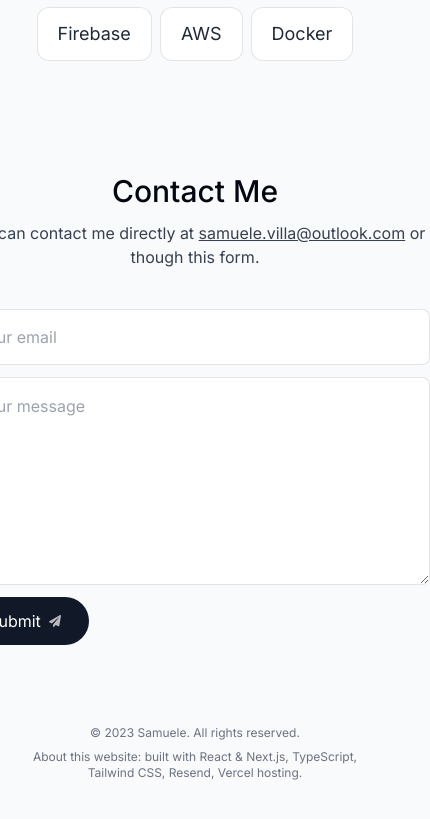
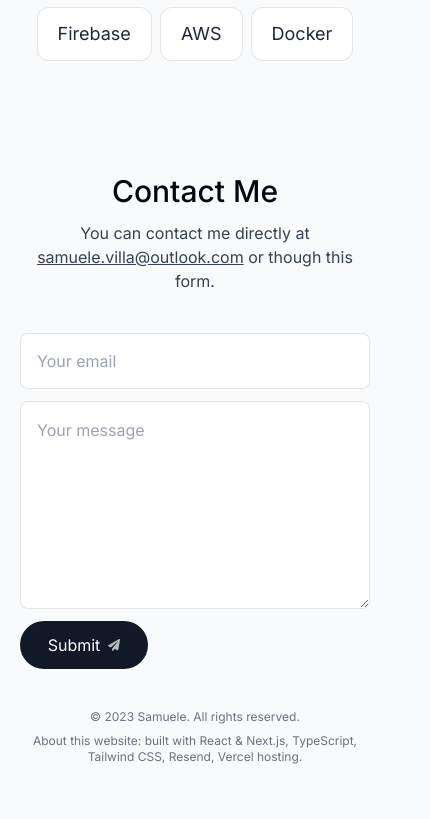
Before and after one commit to SamueleVilla/portfolio, a Next.js app: page / in a window 390 px wide. Shown: the part 2059-2878 px from the top of the page, 430 px wide, since content can reach past the window. Built offline with nearby package versions, Linux system fonts and the light colour scheme; no server answers.

Commit message:
fix: mobile view now is responsive

```diff
--- a/src/app/globals.css
+++ b/src/app/globals.css
@@ -2,8 +2,10 @@
 @tailwind components;
 @tailwind utilities;
 
-html {
-  --line-color: #e5e7eb;
+*{
+  box-sizing: border-box;
+  margin: 0;
+  padding: 0;
 }
 
 .borderBlack {
--- a/src/components/contact.tsx
+++ b/src/components/contact.tsx
@@ -13,7 +13,7 @@ export default function Contact() {
 
   return (
     <motion.section
-      className="mb-20 sm:mb-28 sm:px-2 w-[min(100%, 38rem)] text-center"
+      className="text-center w-full md:max-w-3xl"
       ref={ref}
       id="contact"
       initial={{
--- a/src/components/footer.tsx
+++ b/src/components/footer.tsx
@@ -2,7 +2,7 @@ import React from 'react';
 
 export default function Footer() {
   return (
-    <footer className="mb-10 px-4 text-center text-gray-500">
+    <footer className="mt-10 mb-10 px-4 text-center text-gray-500">
       <small className="mb-2 text-xs block">
         &copy; 2023 Samuele. All rights reserved.
       </small>
```
Also changed, not shown: src/app/layout.tsx (+6 -3 lines), 1 other file (tests, documents, lock files or other folders).
